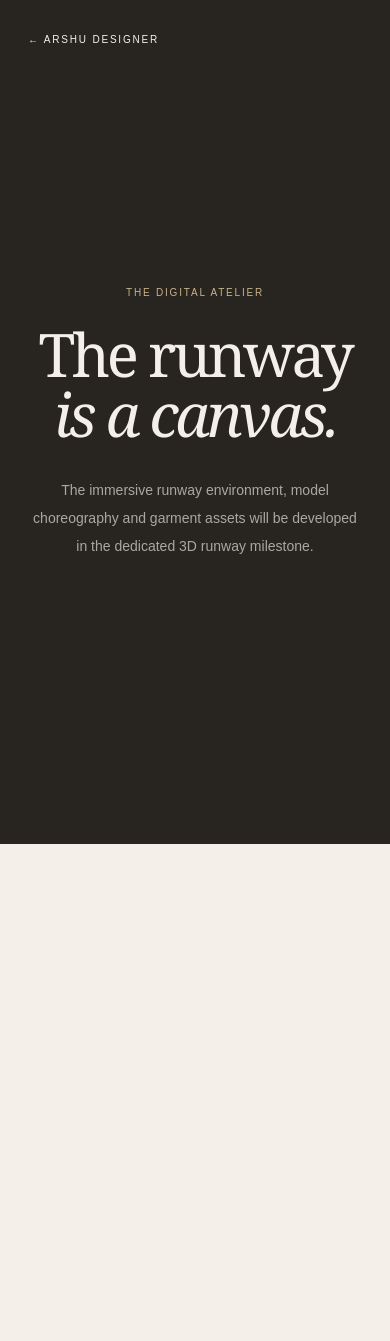
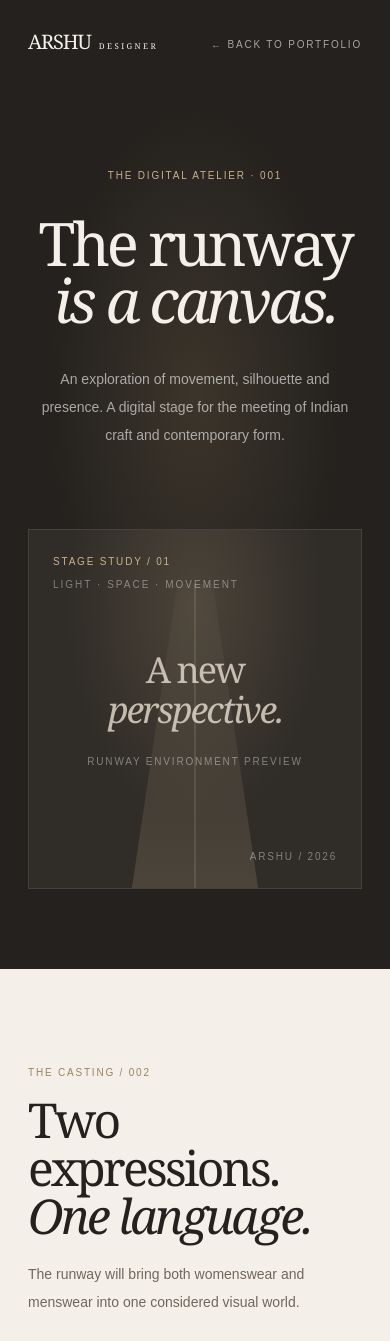
Before and after one commit to fashionportfolio8-dot/arshu-designer, a Next.js app: page /runway in a window 390 px wide. Shown: the top 1341 px of the page. Before the commit the page ends 844 px from the top, so only its background shows below. Built offline with nearby package versions, Linux system fonts and the light colour scheme.

Commit message:
Create editorial runway concept preview

```diff
--- a/src/app/runway/page.tsx
+++ b/src/app/runway/page.tsx
@@ -1 +1,31 @@
-export default function RunwayPage(){return <main className="flex min-h-screen flex-col items-center justify-center bg-[#282521] px-7 text-center text-[#f4f0e9]"><a href="/" className="eyebrow absolute left-7 top-8">← ARSHU DESIGNER</a><p className="eyebrow text-[#c8b28a]">The digital atelier</p><h1 className="display-title mt-6 text-6xl md:text-8xl">The runway<br/><i>is a canvas.</i></h1><p className="mt-8 max-w-lg text-sm leading-7 text-white/60">The immersive runway environment, model choreography and garment assets will be developed in the dedicated 3D runway milestone.</p></main>}
+import { ArrowUpRight } from "lucide-react";
+
+const looks = [
+  { number: "01", name: "The feminine silhouette", note: "Fluid drape · sculpted structure · intricate detail", style: "from-[#c9b8a2] via-[#e5d9c9] to-[#8e7b66]" },
+  { number: "02", name: "The masculine silhouette", note: "Tailored form · layered texture · quiet confidence", style: "from-[#8b7a68] via-[#c6b59f] to-[#e6dbcc]" }
+];
+
+export default function RunwayPage() {
+  return <main className="min-h-screen overflow-hidden bg-[#24211e] text-[#f4f0e9]">
+    <header className="flex items-center justify-between px-7 py-7 md:px-16"><a href="/" className="display-title text-xl tracking-[.12em]">ARSHU<span className="ml-2 font-sans text-[8px] tracking-[.3em]">DESIGNER</span></a><a href="/" className="eyebrow text-white/60 transition-colors hover:text-white">← Back to portfolio</a></header>
+    <section className="relative px-7 pb-20 pt-20 text-center md:px-16 md:pb-28 md:pt-28">
+      <div className="pointer-events-none absolute left-1/2 top-0 h-[620px] w-[min(80vw,900px)] -translate-x-1/2 bg-[radial-gradient(ellipse_at_center,rgba(180,154,107,.16),transparent_68%)]"/>
+      <p className="eyebrow relative text-[#c8b28a]">The digital atelier · 001</p>
+      <h1 className="display-title relative mt-8 text-6xl leading-[.95] md:text-[clamp(5rem,11vw,10rem)]">The runway<br/><i>is a canvas.</i></h1>
+      <p className="relative mx-auto mt-9 max-w-xl text-sm leading-7 text-white/60">An exploration of movement, silhouette and presence. A digital stage for the meeting of Indian craft and contemporary form.</p>
+      <div className="relative mx-auto mt-20 flex h-[360px] max-w-[1000px] items-center justify-center overflow-hidden border border-white/10 bg-[#302c27] md:h-[480px]">
+        <div className="absolute inset-0 bg-[radial-gradient(ellipse_at_50%_20%,rgba(207,184,148,.17),transparent_55%)]"/>
+        <div className="absolute bottom-0 left-1/2 h-[85%] w-[38%] -translate-x-1/2 bg-gradient-to-b from-[#bba68a]/5 via-[#bba68a]/10 to-[#bba68a]/20 [clip-path:polygon(36%_0,64%_0,100%_100%,0_100%)]"/>
+        <div className="absolute bottom-0 left-1/2 h-[85%] w-px -translate-x-1/2 bg-[#d6c2a1]/30"/>
+        <div className="absolute left-6 top-6 text-left"><p className="eyebrow text-[#c8b28a]">Stage study / 01</p><p className="mt-2 text-[10px] tracking-[.2em] text-white/40">LIGHT · SPACE · MOVEMENT</p></div>
+        <div className="relative z-10 text-center"><p className="display-title text-4xl text-[#e8ddcf]/80 md:text-6xl">A new<br/><i>perspective.</i></p><p className="eyebrow mt-6 text-white/40">Runway environment preview</p></div>
+        <p className="absolute bottom-6 right-6 eyebrow text-white/40">ARSHU / 2026</p>
+      </div>
+    </section>
+    <section className="bg-[#f4f0e9] px-7 py-24 text-[#24211e] md:px-16 md:py-32"><div className="mx-auto max-w-[1200px]"><div className="mb-12 flex flex-col justify-between gap-5 md:flex-row md:items-end"><div><p className="eyebrow text-[#9a8260]">The casting / 002</p><h2 className="display-title mt-4 text-5xl md:text-7xl">Two expressions.<br/><i>One language.</i></h2></div><p className="max-w-sm text-sm leading-7 text-[#71665b]">The runway will bring both womenswear and menswear into one considered visual world.</p></div>
+      <div className="grid gap-5 md:grid-cols-2">{looks.map((look) => <article key={look.number} className="group"><div className={`relative flex aspect-[4/5] items-end overflow-hidden bg-gradient-to-br ${look.style} p-7 md:p-10`}><span className="absolute left-7 top-7 eyebrow text-[#30271f]/70">{look.number} / Runway study</span><div className="absolute inset-0 bg-gradient-to-t from-[#28221d]/50 via-transparent to-transparent"/><div className="relative text-[#f4f0e9]"><h3 className="display-title text-4xl md:text-5xl">{look.name}</h3><p className="mt-3 text-xs tracking-wide text-white/75">{look.note}</p></div></div></article>)}</div>
+      <div className="mt-14 flex flex-col justify-between gap-5 border-t border-[#c9bfb2] pt-7 md:flex-row md:items-center"><p className="max-w-xl text-xs leading-6 text-[#71665b]">This is the visual direction preview. The final runway scene, model movement and garment imagery will be built around your runway reference image and supplied fashion assets.</p><a href="/final-outfit" className="eyebrow inline-flex items-center gap-3">Explore final looks <ArrowUpRight size={14}/></a></div>
+    </div></section>
+    <footer className="flex flex-col justify-between gap-4 px-7 py-8 md:flex-row md:items-center md:px-16"><p className="eyebrow text-white/40">© 2026 ARSHU DESIGNER</p><a href="/" className="eyebrow text-[#c8b28a]">Return to the beginning ↑</a></footer>
+  </main>;
+}
```
